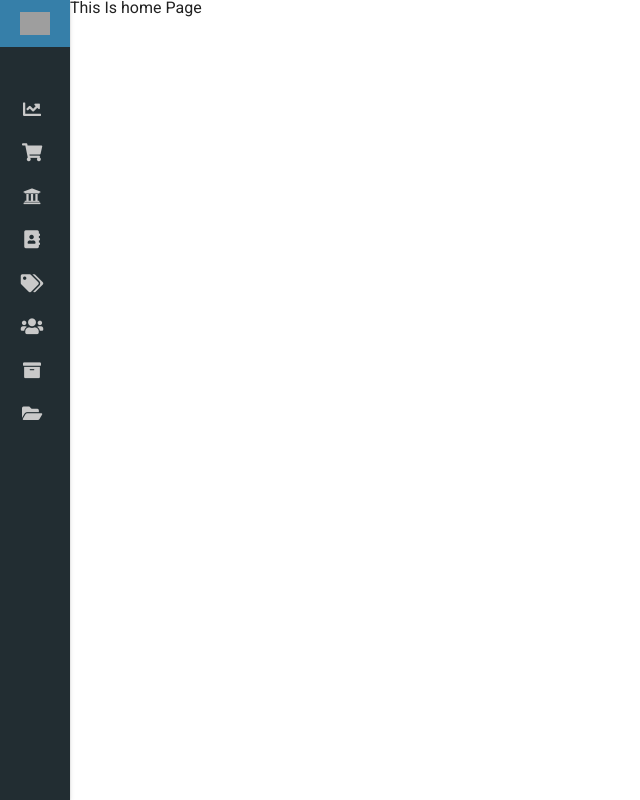
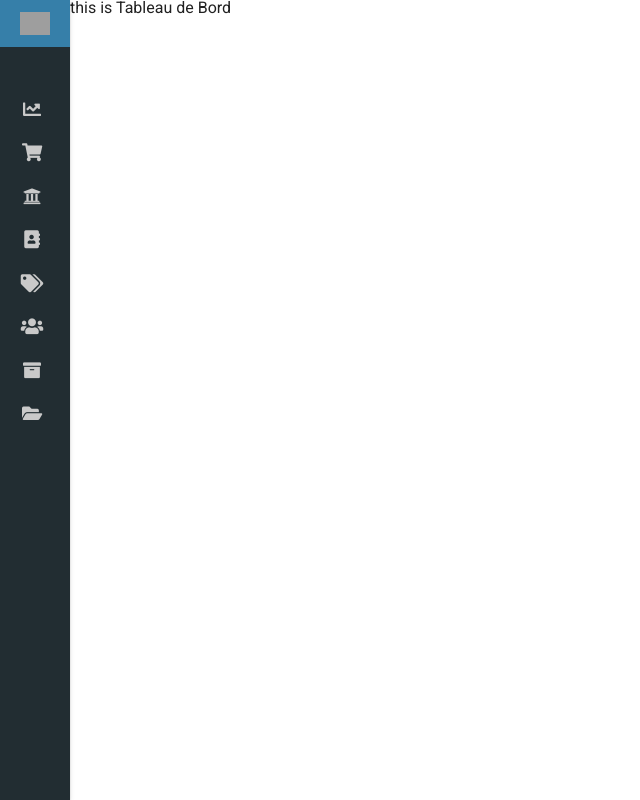
Before and after one commit to faical23/Wakingo, a Vue app in the folder Frentend/: page / in a window 1280 px wide. Shown: the whole page, without its empty margins (0-640 px from the left). Built offline with nearby package versions, Linux system fonts and the light colour scheme; grey boxes are pictures that could not be loaded; some icons are missing.

Commit message:
update router

```diff
--- a/Frentend/src/components/SideBar/Index.vue
+++ b/Frentend/src/components/SideBar/Index.vue
@@ -102,11 +102,11 @@
                 Child:[
                   {
                     SecondChild : 'Liste des commandes',
-                    path:'/Ventes/Liste des commandes'
+                    Path:'/Ventes/Liste des commandes'
                   },
                   {
                     SecondChild : 'Nouvelle commande',
-                    path:'/Ventes/Nouvelle commande'
+                    Path:'/Ventes/Nouvelle commande'
                   }
                 ]
               },
@@ -116,11 +116,11 @@
                 Child:[
                   {
                     SecondChild : 'Liste des Bons de livraison',
-                    path:'/Ventes/Liste des Bons de livraison'
+                    Path:'/Ventes/Liste des Bons de livraison'
                   },
                   {
                     SecondChild : 'Nouvelle  Bons de livraison',
-                    path:'/Ventes/Nouvelle  Bons de livraison'
+                    Path:'/Ventes/Nouvelle  Bons de livraison'
                   }
                 ]
               },
@@ -130,11 +130,11 @@
                 Child:[
                   {
                     SecondChild : 'Liste des Factures',
-                    path:'/Ventes/Liste des Factures'
+                    Path:'/Ventes/Liste des Factures'
                   },
                   {
                     SecondChild : 'Nouvelle Factures',
-                    path:'/Nouvelle Factures'
+                    Path:'/Nouvelle Factures'
                   }
                 ]
               },
@@ -144,7 +144,7 @@
                 Child:[
                   {
                     SecondChild : 'Liste des Avoirs',
-                    path:'/Ventes/Liste des Avoirs'
+                    Path:'/Ventes/Liste des Avoirs'
                   },
                   {
                     SecondChild : 'Nouvelle avoir',
--- a/Frentend/src/router/index.js
+++ b/Frentend/src/router/index.js
@@ -1,14 +1,14 @@
 import Vue from 'vue'
 import VueRouter from 'vue-router'
-import Home from '../views/Home.vue'
+import TableauDeBord from '../views/TableauDeBord'
 
 Vue.use(VueRouter)
 
 const routes = [
   {
     path: '/',
-    name: 'Home',
-    component: Home
+    name: 'TableauDeBord',
+    component: TableauDeBord
   }
 ]
 
--- a/Frentend/src/views/Home.vue
+++ /dev/null
@@ -1,21 +0,0 @@
-<template>
-  <div class="HomePage">
-      <SideBar/>
-      <div class="Content">
-          This Is home Page
-      </div>
-  </div>
-</template>
-
-<script>
-  import SideBar from '../components/SideBar/Index.vue'
-
-  export default {
-    name: 'Home',
-
-    components: {
-      SideBar,
-
-    },
-  }
-</script>
--- a/Frentend/src/views/TableauDeBord.vue
+++ b/Frentend/src/views/TableauDeBord.vue
@@ -2,7 +2,7 @@
   <div class="HomePage">
       <SideBar/>
       <div class="Content">
-          this is home page
+          this is Tableau de Bord
 
       </div>
   </div>
```
